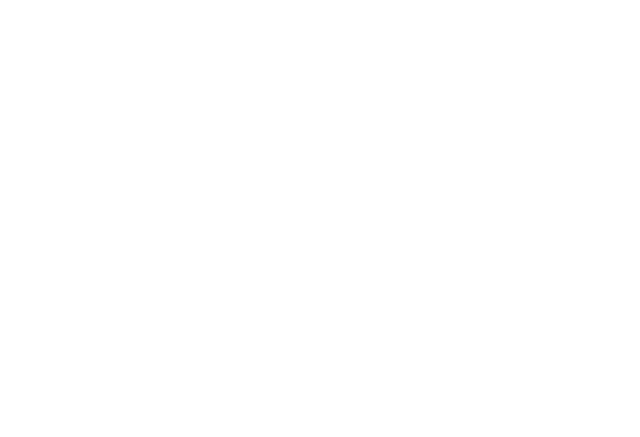
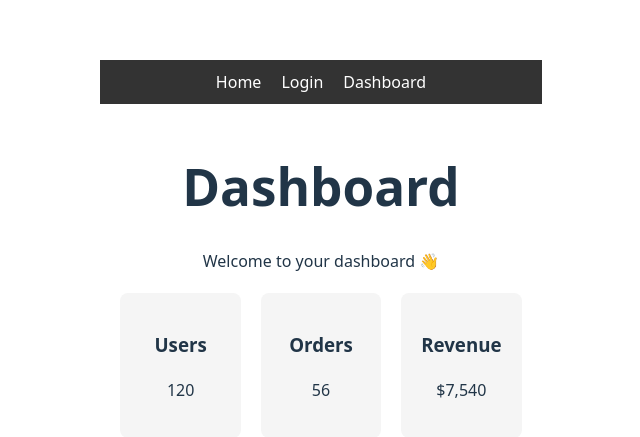
Before and after one commit to Ishmael-byte/EduGauge-IntegrationBranch-, a React (Vite) app in the folder edugauge/: page /dashboard in a window 1280 px wide. Shown: the part 141-578 px from the top of the page, without its empty margins (319-959 px from the left). Built offline with nearby package versions, Linux system fonts and the light colour scheme.

Commit message:
Created a template structure

```diff
--- a/edugauge/package.json
+++ b/edugauge/package.json
@@ -11,7 +11,8 @@
   },
   "dependencies": {
     "react": "^19.1.1",
-    "react-dom": "^19.1.1"
+    "react-dom": "^19.1.1",
+    "react-router-dom": "^7.8.2"
   },
   "devDependencies": {
     "@eslint/js": "^9.33.0",
--- a/edugauge/src/App.jsx
+++ b/edugauge/src/App.jsx
@@ -1,14 +1,24 @@
-import { useState } from 'react'
-import './App.css'
+import { BrowserRouter as Router, Routes, Route, Link } from "react-router-dom";
+import Login from "./pages/login.jsx";
+import Dashboard from "./pages/dashboard.jsx";
+import "./App.css";
 
 function App() {
-  const [count, setCount] = useState(0)
+  return (
+    <Router>
+      <nav style={{ padding: "10px", background: "#333" }}>
+        <Link to="/" style={{ margin: "0 10px", color: "#fff" }}>Home</Link>
+        <Link to="/login" style={{ margin: "0 10px", color: "#fff" }}>Login</Link>
+        <Link to="/dashboard" style={{ margin: "0 10px", color: "#fff" }}>Dashboard</Link>
+      </nav>
 
-  return (
-    <>
-
-    </>
-  )
+      <Routes>
+        <Route path="/" element={<h1>Home Page</h1>} />
+        <Route path="/login" element={<Login />} />
+        <Route path="/dashboard" element={<Dashboard />} />
+      </Routes>
+    </Router>
+  );
 }
 
-export default App
+export default App;
--- /dev/null
+++ b/edugauge/src/pages/dashboard.jsx
@@ -0,0 +1,30 @@
+function Dashboard() {
+  return (
+    <div style={{ padding: "20px" }}>
+      <h1>Dashboard</h1>
+      <p>Welcome to your dashboard 👋</p>
+
+      <div style={{
+        display: "grid",
+        gridTemplateColumns: "repeat(3, 1fr)",
+        gap: "20px",
+        marginTop: "20px"
+      }}>
+        <div style={{ padding: "20px", background: "#f5f5f5", borderRadius: "8px" }}>
+          <h3>Users</h3>
+          <p>120</p>
+        </div>
+        <div style={{ padding: "20px", background: "#f5f5f5", borderRadius: "8px" }}>
+          <h3>Orders</h3>
+          <p>56</p>
+        </div>
+        <div style={{ padding: "20px", background: "#f5f5f5", borderRadius: "8px" }}>
+          <h3>Revenue</h3>
+          <p>$7,540</p>
+        </div>
+      </div>
+    </div>
+  );
+}
+
+export default Dashboard;
--- a/edugauge/src/pages/login.jsx
+++ b/edugauge/src/pages/login.jsx
@@ -0,0 +1,14 @@
+function Login() {
+  return (
+    <div>
+      <h2>Login Page</h2>
+      <form>
+        <input type="text" placeholder="Username" /> <br />
+        <input type="password" placeholder="Password" /> <br />
+        <button type="submit">Login</button>
+      </form>
+    </div>
+  );
+}
+
+export default Login;
```
Also changed, not shown: 1 other file (tests, documents, lock files or other folders).
